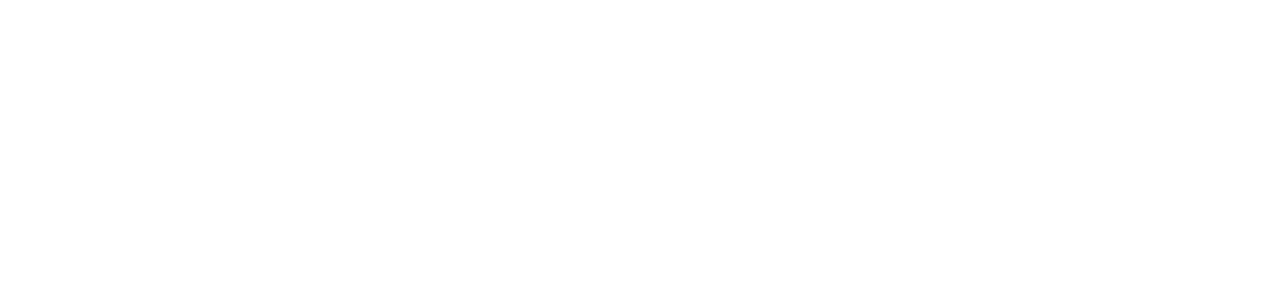
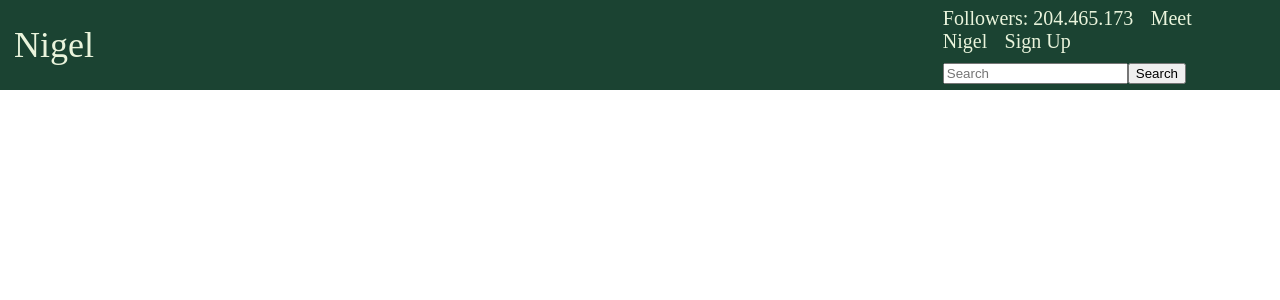
Before and after one commit to eni-kliszki/Nigel-Frontend-TypeScript, a React (Create React App) app: page / in a window 1280 px wide. Shown: the top 300 px of the page. Built offline with nearby package versions, Linux system fonts and the light colour scheme.

Commit message:
add navbar to app.tsx and create main page

```diff
--- a/src/App.styles.ts
+++ b/src/App.styles.ts
@@ -1 +1,5 @@
 import styled from "styled-components";
+
+export const AppContainer = styled.div`
+  margin: 0;
+`
--- a/src/App.tsx
+++ b/src/App.tsx
@@ -1,7 +1,16 @@
+// styles
+import { AppContainer } from "./App.styles"
+// components
+import { Navbar } from './components/Navbar';
+import { MainPage } from './components/MainPage';
+
 
 const App = () => {
   return (
-    <div className="App"></div>
+    <AppContainer className="App">
+      <Navbar />
+      <MainPage />
+  </AppContainer>
   );
 }
 
--- /dev/null
+++ b/src/components/MainPage.tsx
@@ -0,0 +1,5 @@
+export const MainPage = () => {
+    return(
+        <div></div>
+    );
+}
--- a/src/components/Navbar.tsx
+++ b/src/components/Navbar.tsx
@@ -1,3 +1,4 @@
+//styles
 import {Nav, LinkContainer, Link, RightSide, LeftSide} from './Navbar.styles';
 
 export const Navbar = () => {
```
Also changed, not shown: 1 other file (tests, documents, lock files or other folders).
